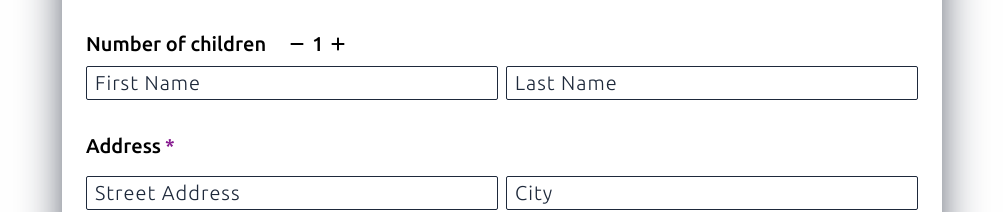
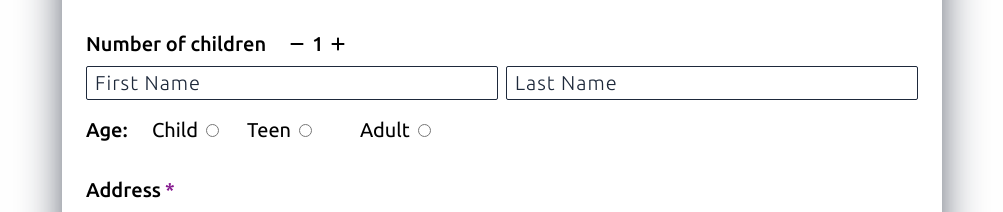
Before and after one commit to banksjazz87/visitor-form-app, a React (Create React App) app in the folder my-app/: page / in a window 1280 px wide. Both pictures are taken after a click on the button 476 px from the left and 1202 px from the top of the page. Shown: the part 1158-1370 px from the top of the page, without its empty margins (138-1141 px from the left). Built offline with nearby package versions, Linux system fonts and the light colour scheme; no server answers.

Commit message:
feature: added a radio button for the different age possibilities for the children

```diff
--- /dev/null
+++ b/my-app/src/components/LandingPage/AgeOptions.tsx
@@ -0,0 +1,44 @@
+import React from "react";
+
+
+interface AgeOptionsProps {
+    index: number;
+}
+export default function AgeOptions({index}: AgeOptionsProps) {
+
+    const ages: string[] = ['Child', 'Teen', 'Adult'];
+
+   const ageFields = ages.map((x: string, y: number): JSX.Element => {
+        return (
+            <div
+            key={`age_${y}`}
+            className="flex flex-row items-center first:ml-0 first:mr-0 md:ml-5 md:mr-5 gap-2 ml-0 mr-0"
+
+            >
+            <label
+                className="text-xl"
+                htmlFor={`x_${index}`}
+            >
+                {x}
+            </label>
+            <input
+                id={`x_${index}`}
+                type="radio"
+                name={x}
+                value={x}
+                className="border border-slate-700 rounded-sm focus:border-fuchsia-800"></input>
+        </div>
+        )
+    });
+
+    return (
+        <div className="fields_wrapper flex flex-row align-middle items-center gap-x-2 mt-4 gap-y-2">
+        <p className="text-xl font-medium text-left mr-4">
+            Age:
+        </p>
+        <div className="grid grid-cols-1 md:flex md:flex-row md:flex-wrap gap-2 md:justify-start">
+            {ageFields}
+        </div>
+   </div>
+    );
+}
--- a/my-app/src/components/LandingPage/ChildrenFields.tsx
+++ b/my-app/src/components/LandingPage/ChildrenFields.tsx
@@ -1,17 +1,20 @@
 import React from "react";
-import {Name} from "../../interfaces.ts";
+import {ChildData} from "../../interfaces.ts";
+import AgeOptions from "../LandingPage/AgeOptions.tsx";
 
 
 interface ChildrenFieldsProps {
     count: number;
-    names: Name[];
+    names: ChildData[];
 }
 
 
 export default function ChildrenFields({count, names}: ChildrenFieldsProps) {
 
-    const fields: JSX.Element[] = names.map((x: Name, y: number): JSX.Element => {
+    const fields: JSX.Element[] = names.map((x: ChildData, y: number): JSX.Element => {
         return (
+
+            <div className="flex flex-col">
                 <div
                     className="grid grid-cols-1 md:flex md:flex-row md:flex-wrap gap-2 md:justify-start"
                     key={`child_${y + 1}`}
@@ -48,11 +51,16 @@ export default function ChildrenFields({count, names}: ChildrenFieldsProps) {
 
                     </div>
                 </div>
+
+                <AgeOptions
+                    index={y}
+                />
+            </div>
         );
     });
 
 
-    if (count > 0 && names.length > 0) {
+    if (count > 0) {
         return (
             <div className="flex flex-col gap-6 grow">
                 {fields}
--- a/my-app/src/components/LandingPage/Form.tsx
+++ b/my-app/src/components/LandingPage/Form.tsx
@@ -219,14 +219,15 @@ export default function Form({ show, showHandler, startLoading, stopLoading }: F
 		setChildCount(childCount + 1);
 
 		if (childCount !== 0) {
-			const currentChildList = visitorDetails.childrenNames.slice();
+			const currentChildList = visitorDetails.children.slice();
 			const newObj = [{
 			firstName: '',
-			lastName: ''
+			lastName: '',
+			age: ''
 			}];
 			const newArray = currentChildList.concat(newObj);
 			setVisitorDetails({...visitorDetails,
-				childrenNames: newArray,
+				children: newArray,
 			});
 		}
 
@@ -236,10 +237,10 @@ export default function Form({ show, showHandler, startLoading, stopLoading }: F
 		if (childCount !== 0) {
 			setChildCount(childCount -1);
 
-			if (visitorDetails.childrenNames.length > 1) {
-				const newList = visitorDetails.childrenNames.slice(0, -1);
+			if (visitorDetails.children.length > 1) {
+				const newList = visitorDetails.children.slice(0, -1);
 				setVisitorDetails({...visitorDetails,
-				childrenNames: newList,
+				children: newList,
 			});
 			}
 		}
@@ -380,7 +381,7 @@ export default function Form({ show, showHandler, startLoading, stopLoading }: F
 
 					<ChildrenFields
 						count={childCount}
-						names={visitorDetails.childrenNames}
+						names={visitorDetails.children}
 					/>
 
 					<InputField
--- a/my-app/src/interfaces.ts
+++ b/my-app/src/interfaces.ts
@@ -1,6 +1,10 @@
 export interface Name {
     firstName: string;
     lastName: string;
+}
+
+export interface ChildData extends Name {
+    age: string;
 }
 
 export interface Visitor {
@@ -15,7 +19,7 @@ export interface Visitor {
     interests: string[];
     prayerRequest: string;
     spouseName: Name;
-    childrenNames: Name[];
+    children: ChildData[];
 }
 
 export interface FormFields {
--- a/my-app/src/lib/form/constructors.ts
+++ b/my-app/src/lib/form/constructors.ts
@@ -29,10 +29,11 @@ export default class SetupForm {
 			firstName: "",
 			lastName: "",
 		},
-		childrenNames: [
+		children: [
 			{
 				firstName: "",
 				lastName: "",
+				age: ""
 			},
 		],
 	};
```
Lines whose indentation alone changed are shown as unchanged.
